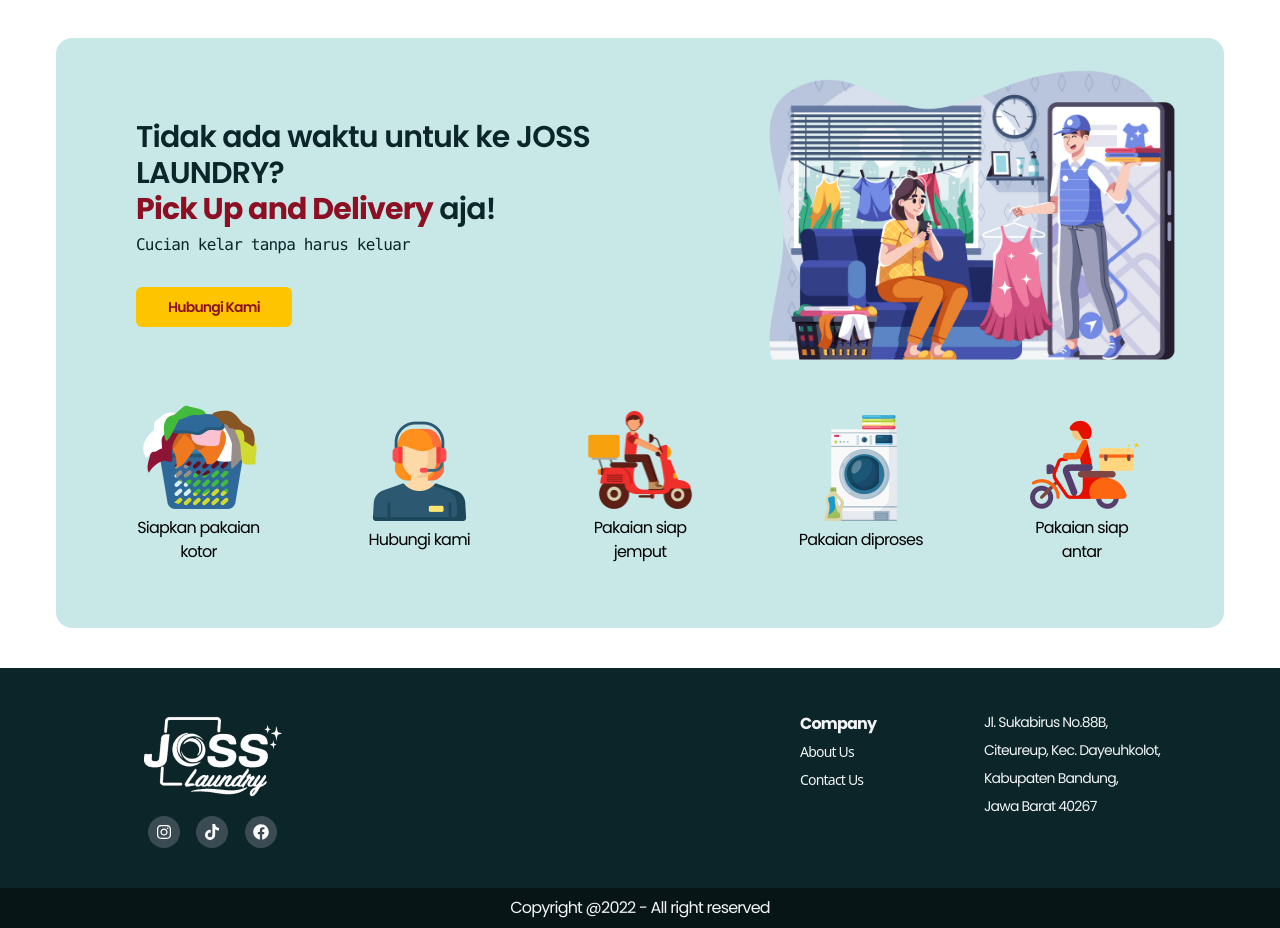
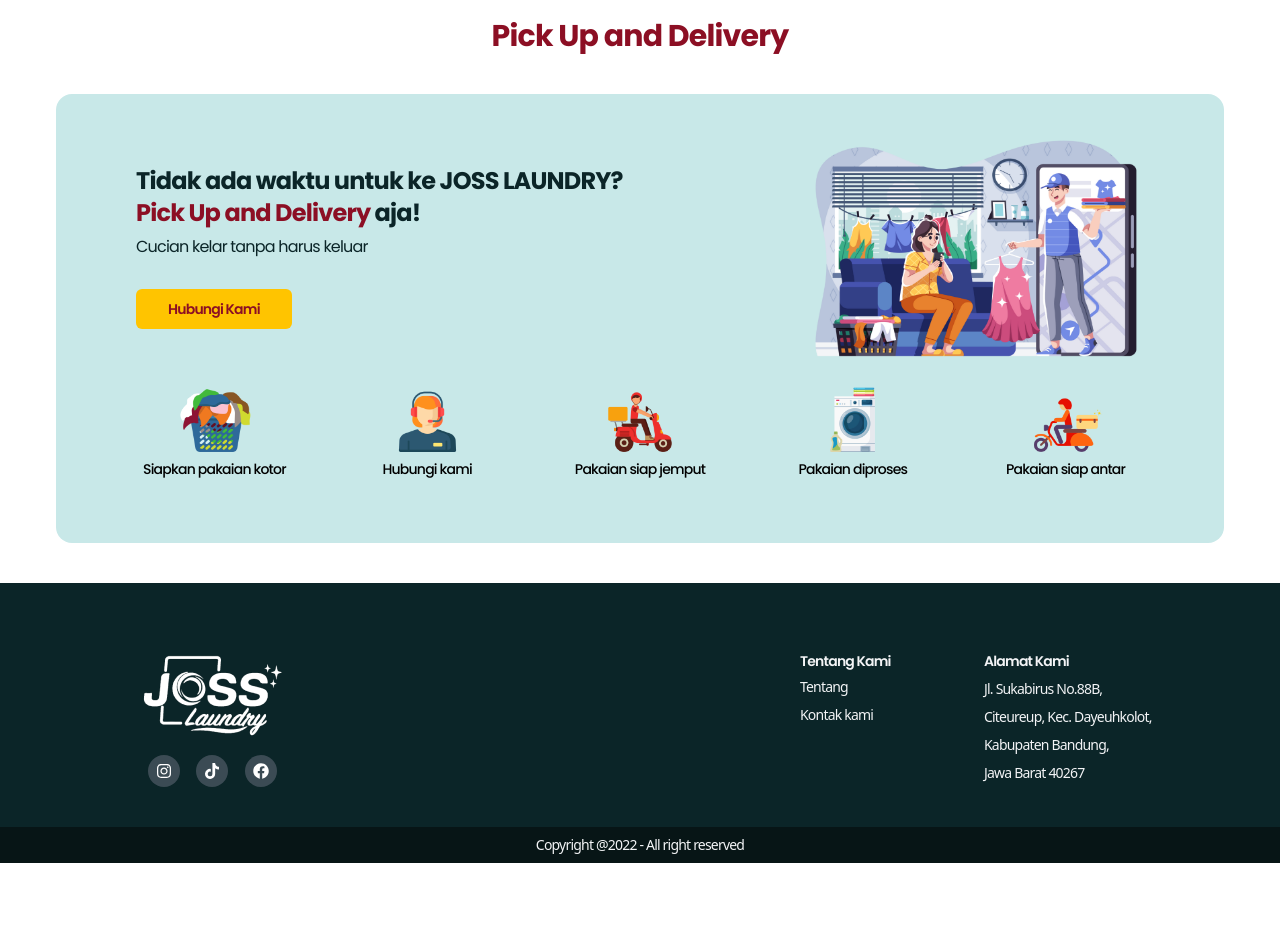
Before and after one commit to ansofhn/josslaundry, a Next.js app: page / in a window 1280 px wide. Shown: the part 2304-3232 px from the top of the page. After the commit the page ends 3167 px from the top, so only its background shows below. Built offline with nearby package versions, Linux system fonts and the light colour scheme.

Commit message:
fix: footer, promo, n service

```diff
--- a/components/Footer_v2.js
+++ b/components/Footer_v2.js
@@ -9,7 +9,7 @@
     <>
       <footer className="text-gray-100 text-start lg:text-left bg-darkgreen">
         <div className="container">
-          <div className="text-center py-10 md:text-left">
+          <div className="text-center pb-10 pt-16 md:text-left">
             <div className="grid grid-cols-2 mx-24 gap-80">
               <div className="mr-auto">
                 <div className="-mt-2">
@@ -19,12 +19,18 @@
                   <Link
                     href={"https://www.instagram.com/josslaundry_telkomuniv/"}
                   >
-                    <a className="p-2 mx-auto text-base text-white rounded-full hover:text-white bg-gray-500/50">
+                    <a
+                      target={"_blank"}
+                      className="p-2 mx-auto text-base text-white rounded-full hover:text-white bg-gray-500/50"
+                    >
                       <FaInstagram />
                     </a>
                   </Link>
                   <Link href={"https://www.tiktok.com/@josslaundry_telkomuniv"}>
-                    <a className="p-2 mx-auto text-base text-white rounded-full hover:text-white bg-gray-500/50">
+                    <a
+                      target={"_blank"}
+                      className="p-2 mx-auto text-base text-white rounded-full hover:text-white bg-gray-500/50"
+                    >
                       <FaTiktok />
                     </a>
                   </Link>
@@ -33,7 +39,10 @@
                       "https://www.facebook.com/profile.php?id=100081776875466"
                     }
                   >
-                    <a className="p-2 mx-auto text-base text-white rounded-full hover:text-white bg-gray-500/50">
+                    <a
+                      target={"_blank"}
+                      className="p-2 mx-auto text-base text-white rounded-full hover:text-white bg-gray-500/50"
+                    >
                       <FaFacebook />
                     </a>
                   </Link>
@@ -41,25 +50,31 @@
               </div>
               <div className="grid grid-cols-2">
                 <div>
-                  <h3 className="my-1 text-base font-bold text-gray-100">
-                    Company
+                  <h3 className="my-1 text-sm font-semibold text-gray-100">
+                    Tentang Kami
                   </h3>
                   <div className="mb-1">
                     <Link href={"/about"}>
                       <a className="font-sans text-sm hover:text-white">
-                        About Us
+                        Tentang
                       </a>
                     </Link>
                   </div>
                   <div className="mb-1">
                     <Link href={"https://wa.link/a0gqrg"}>
-                      <a className="font-sans text-sm hover:text-white">
-                        Contact Us
+                      <a
+                        target={"_blank"}
+                        className="font-sans text-sm hover:text-white"
+                      >
+                        Kontak kami
                       </a>
                     </Link>
                   </div>
                 </div>
-                <div className="text-sm leading-7 ">
+                <div className="text-sm font-sans leading-7 ">
+                  <h3 className="my-1 text-sm font-semibold font-poppins text-gray-100">
+                    Alamat Kami
+                  </h3>
                   Jl. Sukabirus No.88B, <br />
                   Citeureup, Kec. Dayeuhkolot, <br />
                   Kabupaten Bandung, <br />
@@ -72,7 +87,7 @@
       </footer>
       <footer className="text-center text-gray-100 bg-[#071516] lg:text-left">
         <div className="container">
-          <div className="py-2 text-center">
+          <div className="py-2 font-sans text-sm text-center">
             Copyright @2022 - All right reserved
           </div>
         </div>
--- a/components/Promote.js
+++ b/components/Promote.js
@@ -18,13 +18,16 @@
       <div className="px-10 py-6 mx-10 my-10 bg-softblue rounded-2xl">
         <div className="grid grid-cols-2">
           <div className="my-auto text-darkgreen ml-10 leading-9">
-            <h3 className="text-3xl font-semibold ">
-              Tidak ada waktu untuk ke JOSS LAUNDRY?<br />
+            <h3 className="text-2xl 2xl:text-3xl font-bold ">
+              Tidak ada waktu untuk ke JOSS LAUNDRY?
             </h3>
-            <h3 className="text-3xl font-semibold ">
-              <span className="font-bold text-maroon">Pick Up and Delivery</span> aja!
+            <h3 className="text-2xl 2xl:text-3xl font-bold ">
+              <span className="font-bold text-maroon">
+                Pick Up and Delivery
+              </span>{" "}
+              aja!
             </h3>
-            <pre>Cucian kelar tanpa harus keluar</pre>
+            <p>Cucian kelar tanpa harus keluar</p>
             <Link href={"https://wa.link/a0gqrg"}>
               <Button
                 className={
@@ -35,29 +38,39 @@
               </Button>
             </Link>
           </div>
-          <div className="ml-28 pl-2">
-            <Image src={illustration} width={500} height={371} />
+          <div className="xl:ml-40 xl:mr-10 2xl:ml-48 mt-4 pl-2">
+            <Image src={illustration} width={430} height={300} />
           </div>
-          <div className="flex items-center text-center justify-between col-span-2 gap-24 mx-10 mb-10">
+          <div className="flex items-center text-center justify-between col-span-2 xl:gap-14 2xl:gap-24 mx-10 mb-10">
             <div className="mx-auto my-auto">
-              <Image src={step1}/>
-              <div>Siapkan pakaian kotor</div>
+              <div className="mx-10 2xl:mx-8">
+                <Image src={step1} />
+              </div>
+              <div className="text-sm font-medium">Siapkan pakaian kotor</div>
             </div>
             <div className="mx-auto my-auto">
-              <Image src={step2} />
-              <div>Hubungi kami</div>
+              <div className="mx-10 2xl:mx-8">
+                <Image src={step2} />
+              </div>
+              <div className="text-sm font-medium">Hubungi kami</div>
             </div>
             <div className="mx-auto my-auto">
-              <Image src={step3} />
-              <div>Pakaian siap jemput</div>
+              <div className="mx-10 2xl:mx-8">
+                <Image src={step3} />
+              </div>
+              <div className="text-sm font-medium">Pakaian siap jemput</div>
             </div>
             <div className="mx-auto my-auto">
-              <Image src={step4} />
-              <div>Pakaian diproses</div>
+              <div className="mx-10 2xl:mx-8">
+                <Image src={step4} />
+              </div>
+              <div className="text-sm font-medium">Pakaian diproses</div>
             </div>
             <div className="mx-auto my-auto">
-              <Image src={step5} />
-              <div>Pakaian siap antar</div>
+              <div className="mx-10 2xl:mx-8">
+                <Image src={step5} />
+              </div>
+              <div className="text-sm font-medium">Pakaian siap antar</div>
             </div>
           </div>
         </div>
--- a/components/Service.js
+++ b/components/Service.js
@@ -11,7 +11,7 @@
 export default function Service() {
   return (
     <div className="container">
-      <div className="text-3xl font-bold text-center text-maroon">Layanan Kami</div>
+      <div className="text-3xl font-bold text-center mb-14 text-maroon">Layanan Kami</div>
       <div className="grid grid-cols-3 mx-40 h-72">
         <div className="flex items-center justify-start">
           <Image src={express} />
```
